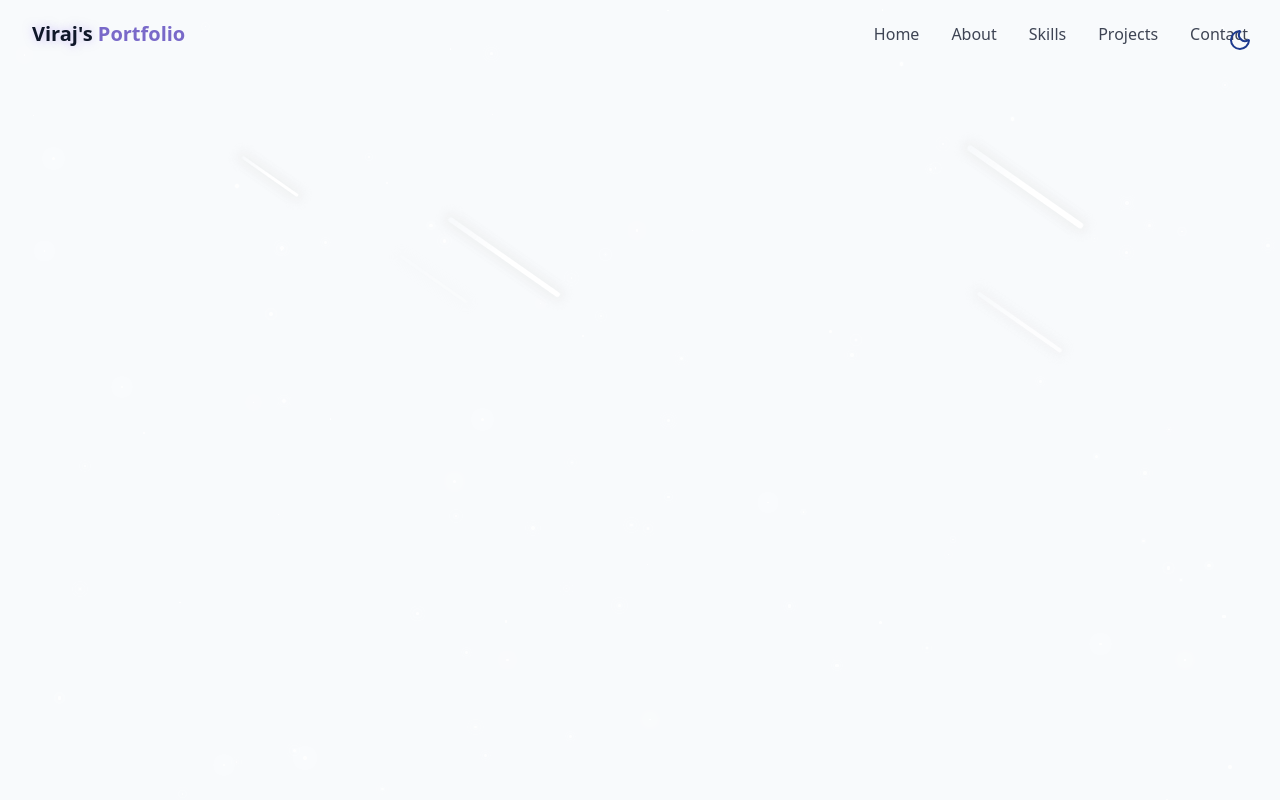
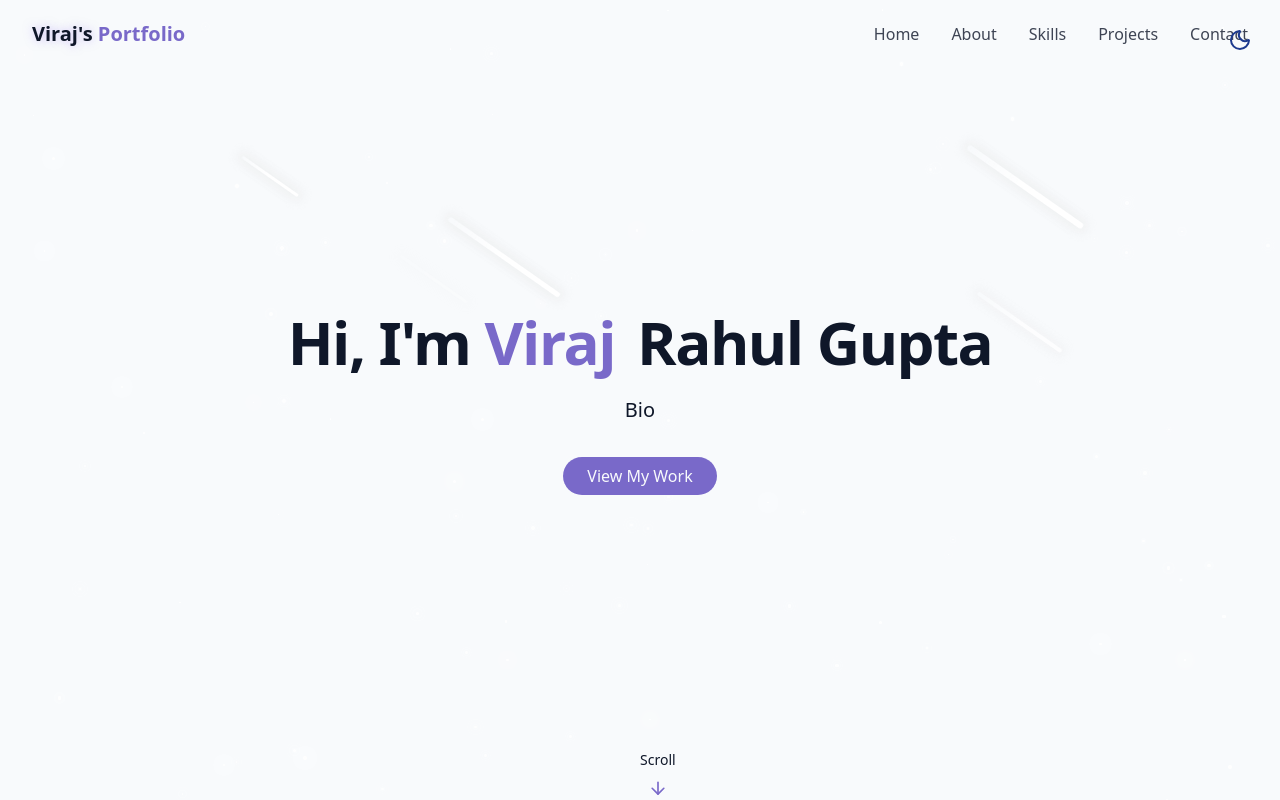
Before and after one commit to sparrow7559/Personal-PortFolio, a React (Vite) app: page / in a window 1280 px wide. Built offline with nearby package versions, Linux system fonts and the light colour scheme.

Commit message:
Hero Section

```diff
--- /dev/null
+++ b/src/components/HeroSection.jsx
@@ -0,0 +1,40 @@
+import { ArrowDown } from "lucide-react";
+import React from "react";
+
+const HeroSection = () => {
+  return (
+    <section
+      id="hero"
+      className="relative min-h-screen flex flex-col items-center justify-center px-4"
+    >
+      <div className="container max-w-4xl mx-auto text-center z-10">
+        <div className="space-y-6 ">
+          <h1 className="text-4xl md:text-6xl font-bold tracking-tight">
+            <span className="opacity-0 animate-fade-in">Hi, I'm </span>
+            <span className="text-primary opacity-0 animate-fade-in-delay-1">
+              Viraj{" "}
+            </span>
+            <span className="text-gradient ml-2 opacity-0 animate-fade-in-delay-2">
+              Rahul Gupta
+            </span>
+          </h1>
+          <p className="text-lg md:text-xl text-muted-foreground max-2-2xl mx-auto opacity-0 animate-fade-in-delay-3">
+            Bio
+          </p>
+          <div className="pt-4 opacity-0 animate-fade-in-delay-4">
+            <a href="#projects" className="cosmic-button">
+              View My Work
+            </a>
+          </div>
+        </div>
+      </div>
+
+      <div className="absolute bottom-0 left-1/2 transform -transition-x-1/2 flex flex-col items-center animate-bounce">
+        <span className="text-sm text-muted-foreground mb-2">Scroll</span>
+        <ArrowDown className="h-5 w-5 text-primary" />
+      </div>
+    </section>
+  );
+};
+
+export default HeroSection;
--- a/src/pages/Home.jsx
+++ b/src/pages/Home.jsx
@@ -2,6 +2,7 @@
 import { ThemeToggle } from "../components/ThemeToggle";
 import StarBackground from "../components/StarBackground";
 import { Navbar } from "../components/Navbar";
+import HeroSection from "../components/HeroSection";
 
 const Home = () => {
   return (
@@ -9,6 +10,9 @@
       <ThemeToggle />
       <StarBackground />
       <Navbar />
+      <main>
+        <HeroSection />
+      </main>
     </div>
   );
 };
```
